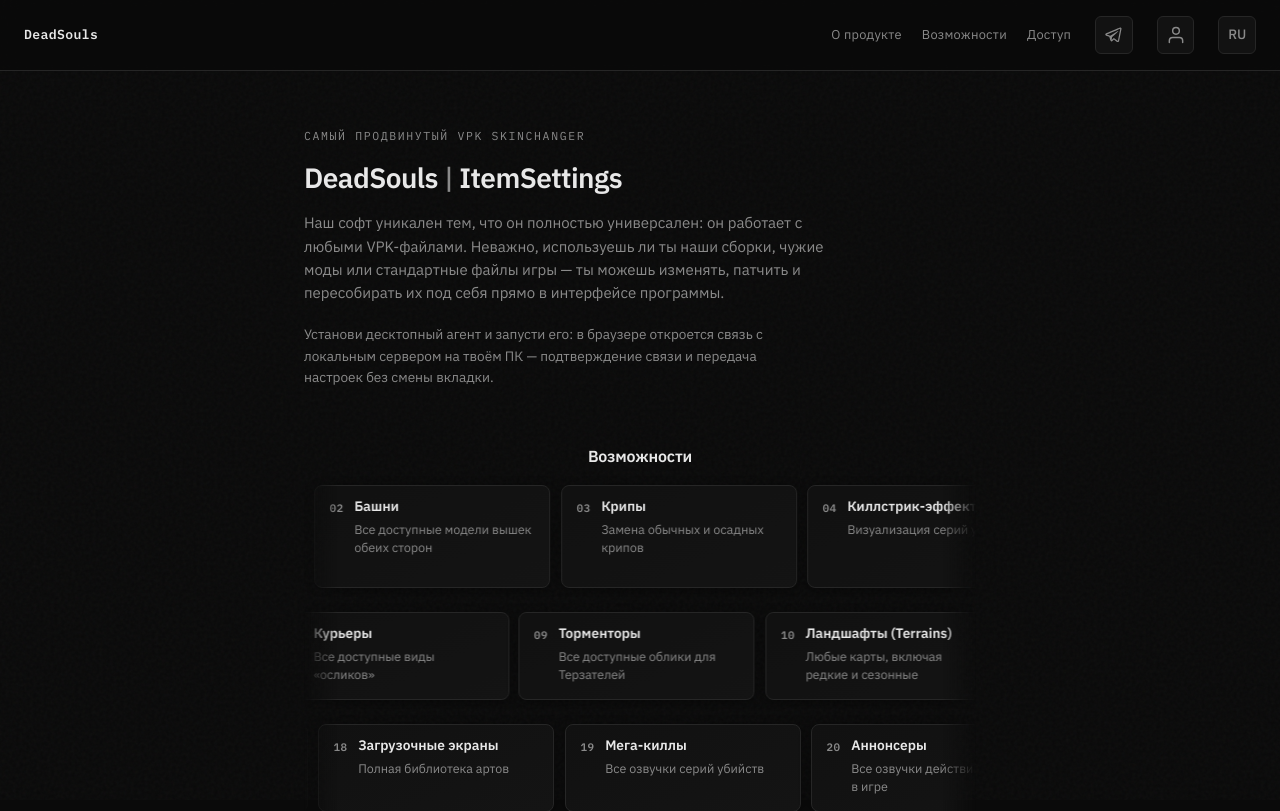
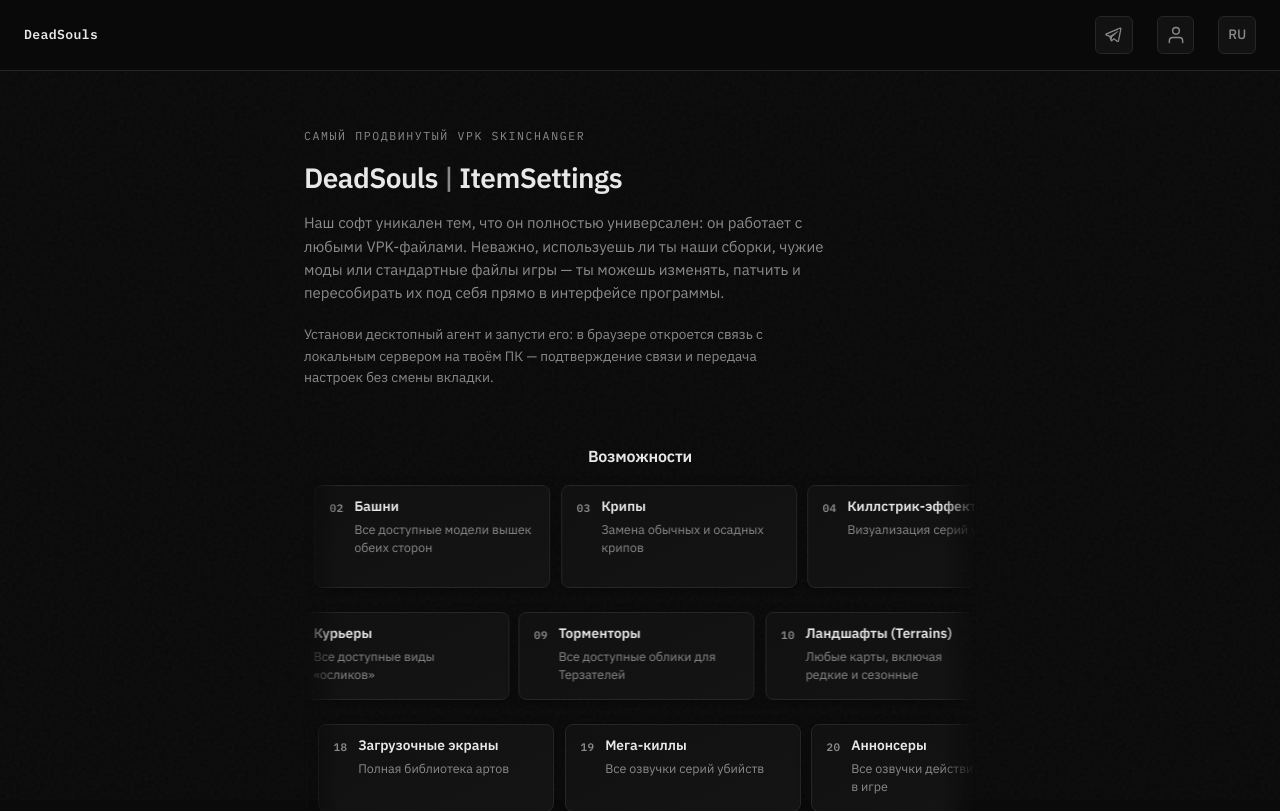
Before and after one commit to xEm1rald/deadsouls-vpk-server, a Python web app: template static/templates/index.html in a window 1280 px wide. Shown: the top 811 px of the page. Run offline with Jinja, Linux system fonts and the light colour scheme; the template is opened without the code that fills it, so the values that code supplies are empty.

Commit message:
clean index.html

```diff
--- a/static/templates/index.html
+++ b/static/templates/index.html
@@ -23,12 +23,6 @@
         <span class="logo-sub"></span>
       </a>
         <div class="topbar-end">
-          <nav class="nav">
-            <a href="#intro" data-i18n="nav_intro">О продукте</a>
-            <a href="#features" data-i18n="nav_features">Возможности</a>
-            <a href="#access" data-i18n="nav_access">Доступ</a>
-          </nav>
-
           <a
             href="https://t.me/DeadSouls_VPK"
             target="_blank"
```
